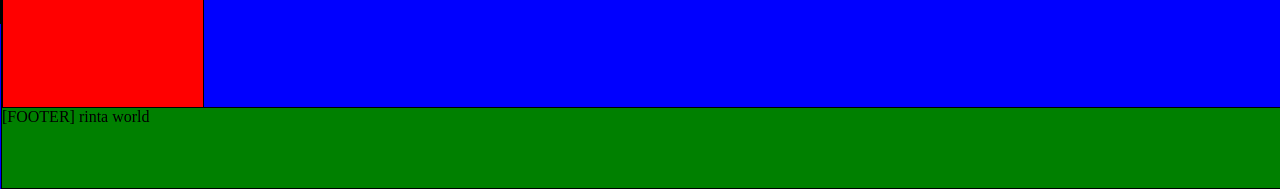
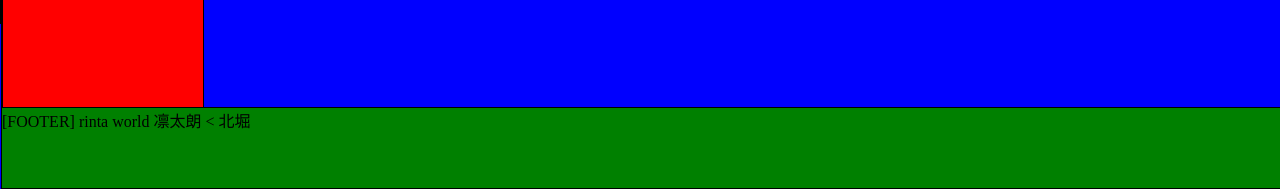
Before and after one commit to ribai/ag_dev, a CakePHP app: the page made by cakephp/app/View/Pages/home.ctp in a window 1280 px wide. Shown: the part 1478-1667 px from the top of the page. Run offline with PHP 8.4 and a stand-in for CakePHP, Linux system fonts and the light colour scheme; the template is opened without the code that fills it, so the values that code supplies are empty; some libraries are stand-ins or nearby versions.

Commit message:
あい　モディファイ度　ふったふぁいる.

```diff
--- a/cakephp/app/View/Elements/footer.ctp
+++ b/cakephp/app/View/Elements/footer.ctp
@@ -1,2 +1,3 @@
 [FOOTER]
 rinta world
+凛太朗 < 北堀
```
